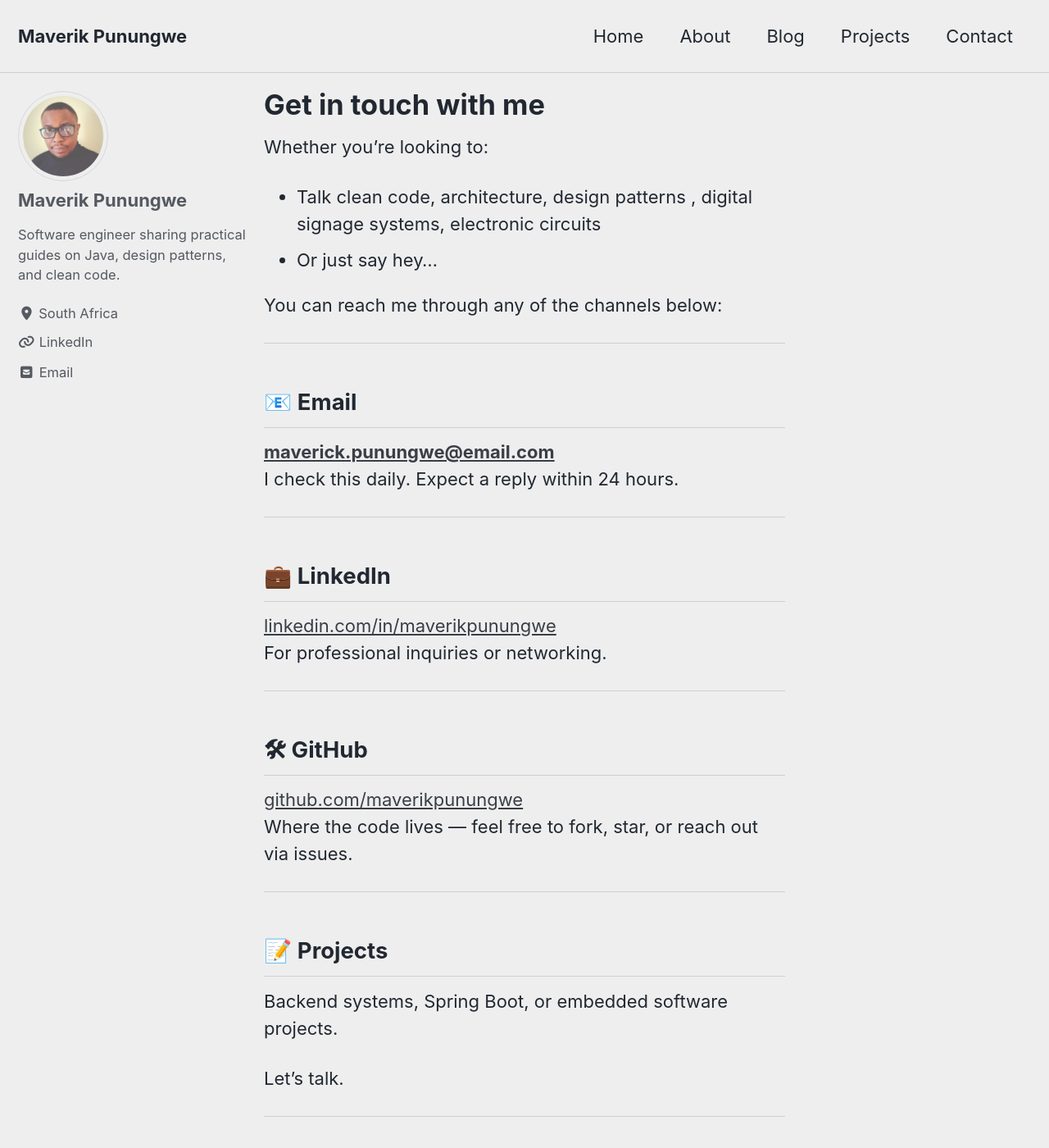
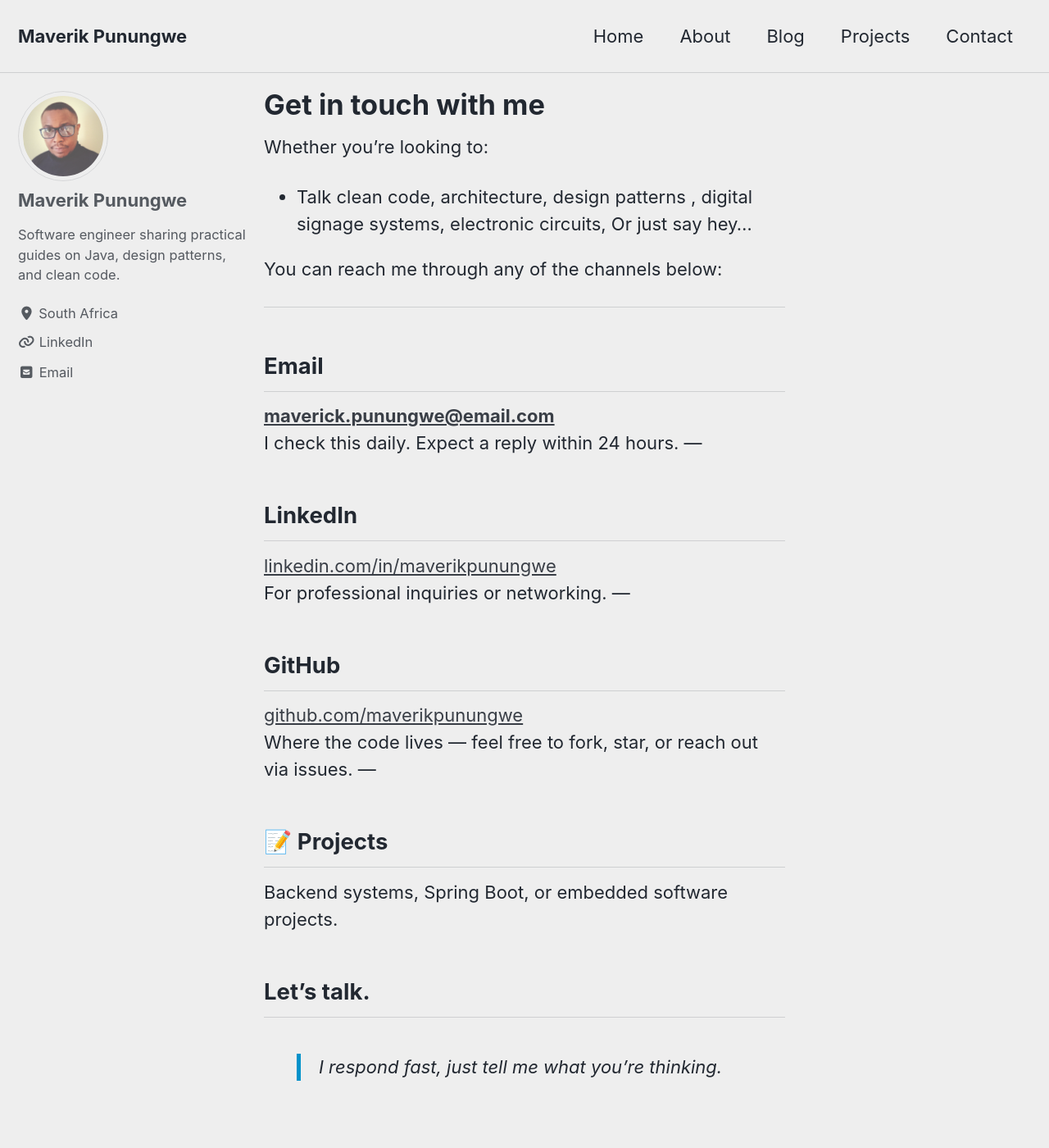
Before and after one commit to MickPunungwe3000/mickpunungwe3000.github.io, a Jekyll site: the page built from contact.md, in a window 1280 px wide and 1400 px high. Shown: the whole window at 82% size. Built offline with Jekyll 4.4.1, drawn with Linux system fonts in a browser that asks for light colours; cached includes are drawn as plain includes; some of the changed lines change nothing that is shown; some of the changed text lies outside the part shown.

Commit message:
contacts

```diff
--- a/contact.md
+++ b/contact.md
@@ -7,37 +7,27 @@ author_profile: true
 
 Whether you're looking to:
 
-- Talk clean code, architecture, design patterns , digital signage systems, electronic circuits
-- Or just say hey...
+- Talk clean code, architecture, design patterns , digital signage systems, electronic circuits, Or just say hey...
 
 You can reach me through any of the channels below:
 
 ---
-
-## 📧 Email
+## Email
 **[maverick.punungwe@email.com](mailto:maverick.punungwe@email.com)**
 I check this daily. Expect a reply within 24 hours.
-
 ---
-
-## 💼 LinkedIn
+## LinkedIn
 [linkedin.com/in/maverikpunungwe](https://www.linkedin.com/in/maverikpunungwe)
 For professional inquiries or networking.
-
 ---
-
-## 🛠 GitHub
+## GitHub
 [github.com/maverikpunungwe](https://github.com/MickPunungwe3000)
 Where the code lives — feel free to fork, star, or reach out via issues.
-
 ---
 
 ## 📝 Projects
 Backend systems, Spring Boot, or embedded software projects.
 
 Let’s talk.
-
 ---
-
-> I respond faster when you’re direct, specific, and clear.
-No long intros needed — just tell me what you're thinking.
+> I respond fast, just tell me what you're thinking.
```
